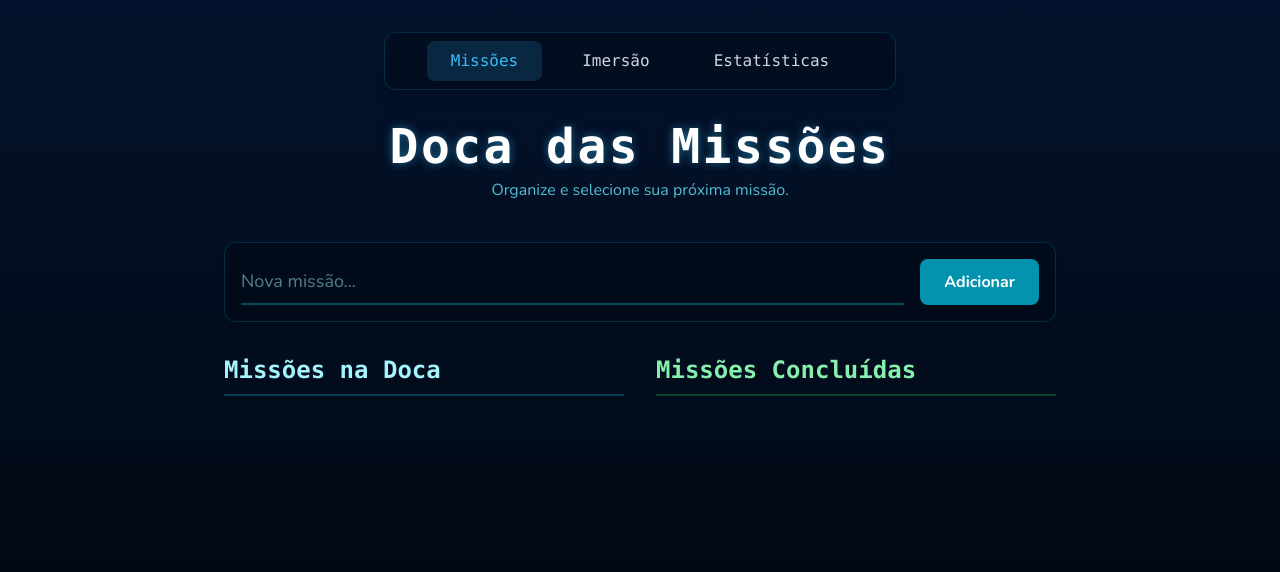
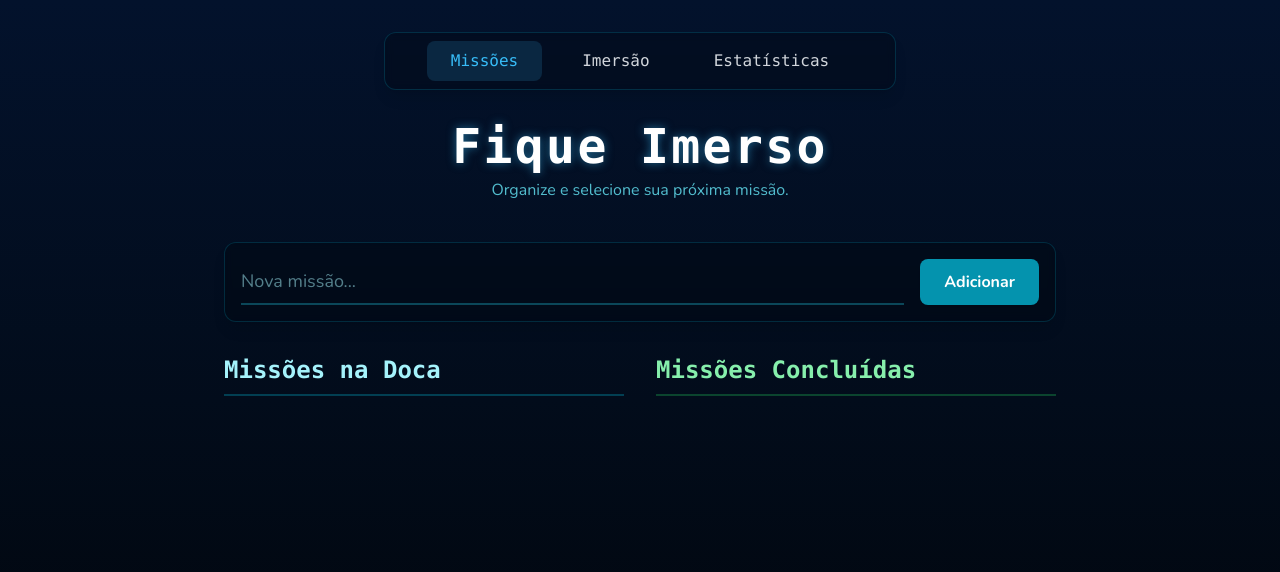
Before and after one commit to unicresso300-bit/FiqueImerso, a plain HTML site: page index.html in a window 1280 px wide. Drawn offline with nearby package versions, Linux system fonts and the light colour scheme.

Commit message:
chore: Sincroniza alterações de arquivo

```diff
--- a/index.html
+++ b/index.html
@@ -3,7 +3,7 @@
 <head>
     <meta charset="UTF-8">
     <meta name="viewport" content="width=device-width, initial-scale=1.0">
-    <title>Doca das Missões</title>
+    <title>Fique Imerso</title>
     <script src="https://cdn.tailwindcss.com/"></script>
     <script src="https://cdnjs.cloudflare.com/ajax/libs/tone/14.7.77/Tone.js"></script>
     <link rel="preconnect" href="https://fonts.googleapis.com">
@@ -218,9 +218,9 @@
 
         <div id="tasks-page">
             <header class="text-center mb-10">
-                <img src="Cópia de K.png" alt="Logotipo Doca das Missões" class="w-24 h-24 mx-auto mb-4" onerror="this.style.display='none'">
+                <img src="Cópia de K.png" alt="Logotipo Fique Imerso" class="w-24 h-24 mx-auto mb-4" onerror="this.style.display='none'">
                 <h1 class="text-4xl md:text-5xl font-bold tracking-wider text-white font-mono" style="text-shadow: 0 0 10px rgba(56, 189, 248, 0.5);">
-                    Doca das Missões
+                    Fique Imerso
                 </h1>
                 <p class="text-cyan-300/80 mt-2">Organize e selecione sua próxima missão.</p>
             </header>
```
Lines whose indentation alone changed are shown as unchanged.
